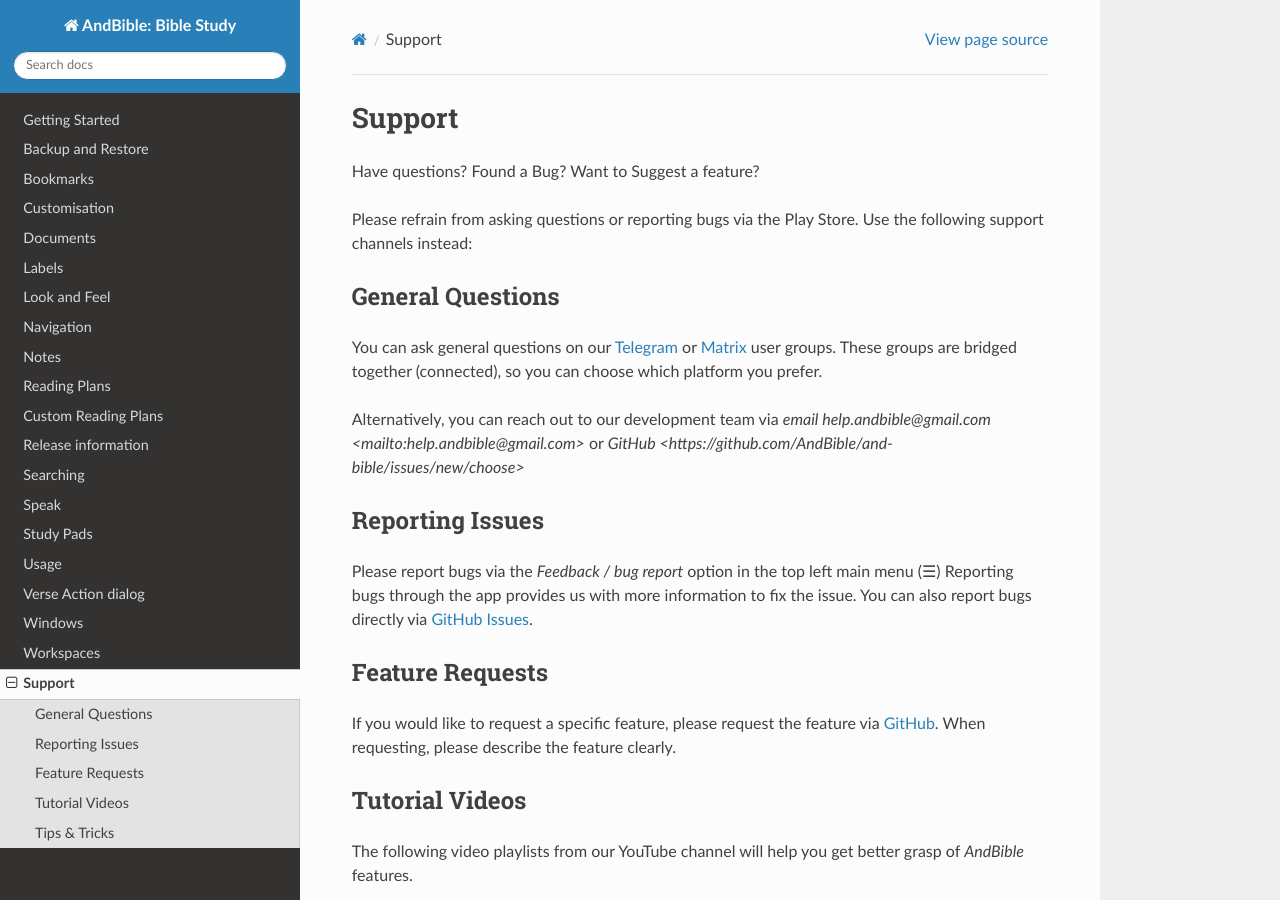
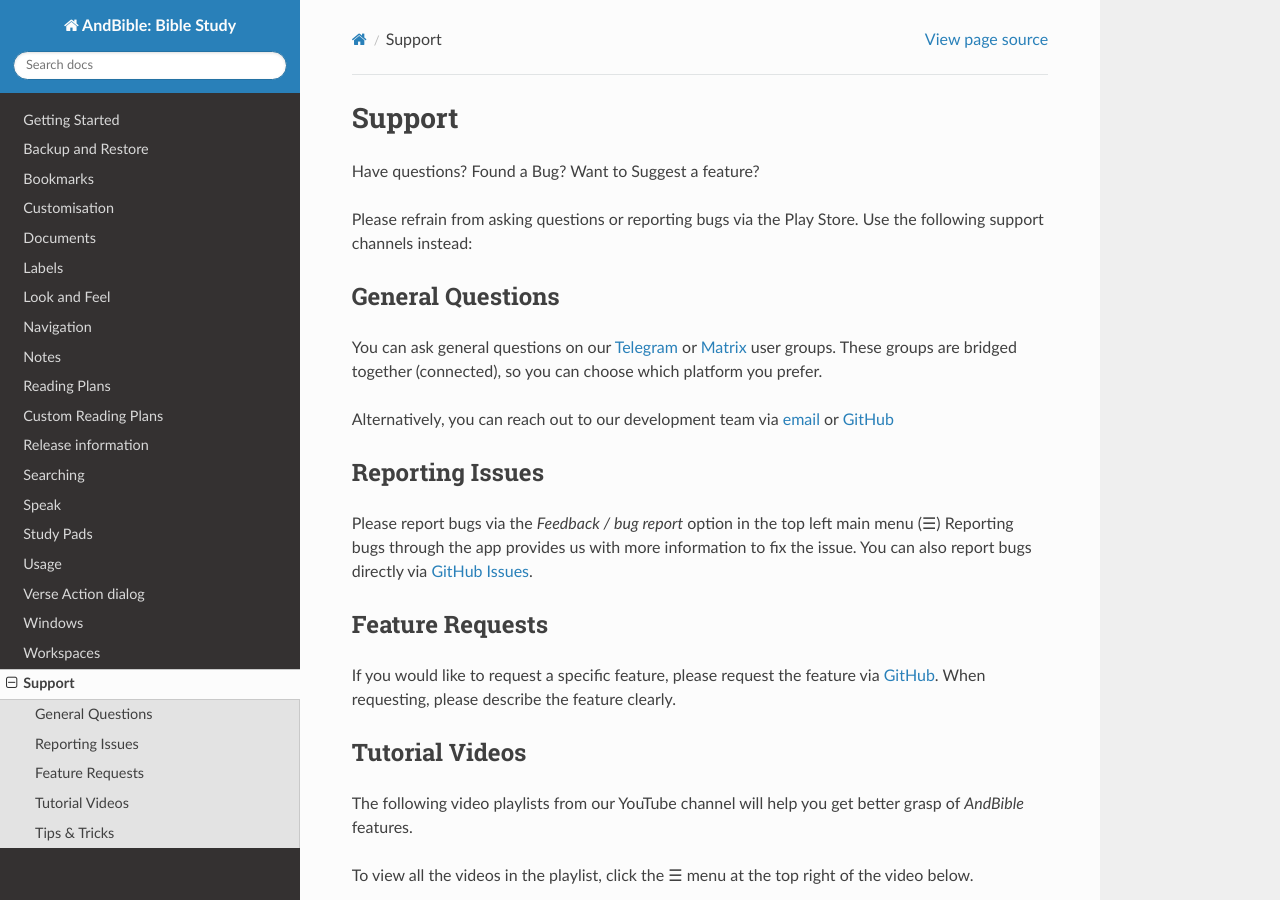
Before and after one commit to AndBible/docs, a Sphinx documentation site: the page built from docs/source/support.rst, in a window 1280 px wide and 900 px high. Built offline with Sphinx 7.4.7 and the Read the Docs theme 3.1.0, drawn with Linux system fonts in a browser that asks for light colours; pages that are not in the unit, such as notebooks, are missing from menus.

Commit message:
fix email & github links (#23)

```diff
--- a/docs/source/support.rst
+++ b/docs/source/support.rst
@@ -14,8 +14,8 @@
 you prefer.
 
 Alternatively, you can reach out to our development team via
-`email help.andbible@gmail.com <mailto:help.andbible@gmail.com>` or
-`GitHub <https://github.com/AndBible/and-bible/issues/new/choose>`
+`email <mailto:help.andbible@gmail.com>`_ or
+`GitHub <https://github.com/AndBible/and-bible/issues/new/choose>`_
 
 Reporting Issues
 ****************
```
